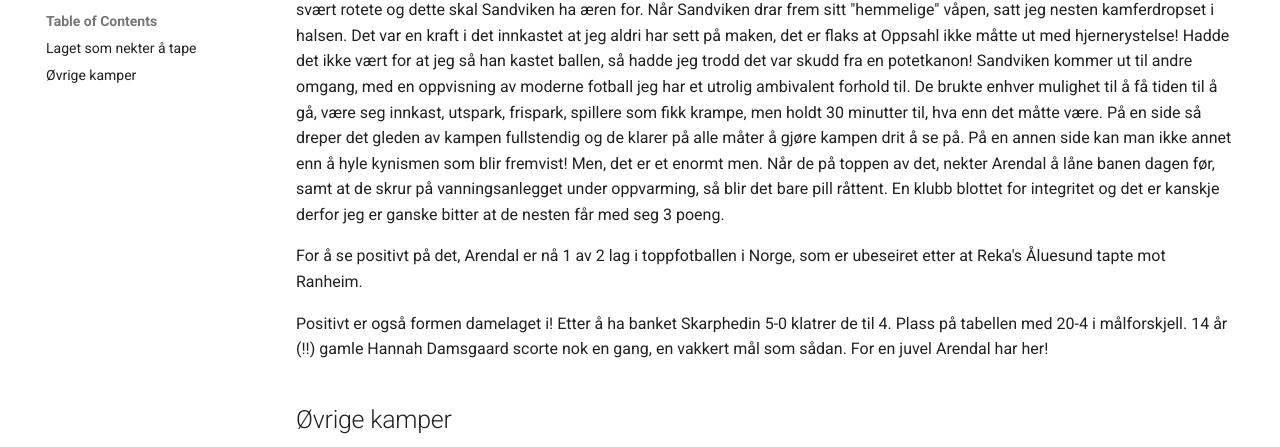
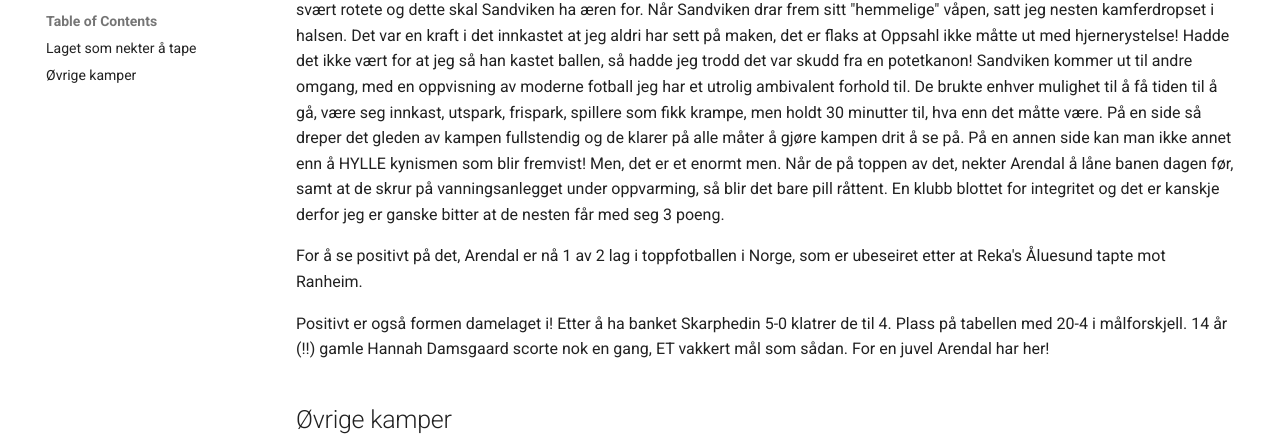
Before and after one commit to lewiuberg/forza-arendal, an MkDocs documentation site: the page built from docs/blog/posts/2025-06-02.md, in a window 1280 px wide and 900 px high, scrolled down 318 px. Shown: the part 311-758 px from the top of the window. Built offline with MkDocs 1.6.1 and Material for MkDocs 9.7.7, drawn with Linux system fonts in a browser that asks for light colours; comment, search, counter and statistics services are not loaded; some of the changed text lies outside the part shown.

Commit message:
Enhance match summary with improved language and clarity

```diff
--- a/docs/blog/posts/2025-06-02.md
+++ b/docs/blog/posts/2025-06-02.md
@@ -28,11 +28,11 @@
 
 Sandviken traff forsåvidt godt på kampplanen, de skal gjøre livet surt for Arendal i en hver situasjon. De gikk knallhardt til i enhver duell fra første spark på ballen og klarer for alt det er hvert å stykke opp kampen.
 Jeg opplever spesielt den første halvtimen som svært rotete og dette skal Sandviken ha æren for. Når Sandviken drar frem sitt "hemmelige" våpen, satt jeg nesten kamferdropset i halsen. Det var en kraft i det innkastet at jeg aldri har sett på maken, det er flaks at Oppsahl ikke måtte ut med hjernerystelse! Hadde det ikke vært for at jeg så han kastet ballen, så hadde jeg trodd det var skudd fra en potetkanon!
-Sandviken kommer ut til andre omgang, med en oppvisning av moderne fotball jeg har et utrolig ambivalent forhold til. De brukte enhver mulighet til å få tiden til å gå, være seg innkast, utspark, frispark, spillere som fikk krampe, men holdt 30 minutter til, hva enn det måtte være. På en side så dreper det gleden av kampen fullstendig og de klarer på alle måter å gjøre kampen drit å se på. På en annen side kan man ikke annet enn å hyle kynismen som blir fremvist! Men, det er et enormt men. Når de på toppen av det, nekter Arendal å låne banen dagen før, samt at de skrur på vanningsanlegget under oppvarming, så blir det bare pill råttent. En klubb blottet for integritet og det er kanskje derfor jeg er ganske bitter at de nesten får med seg 3 poeng.
+Sandviken kommer ut til andre omgang, med en oppvisning av moderne fotball jeg har et utrolig ambivalent forhold til. De brukte enhver mulighet til å få tiden til å gå, være seg innkast, utspark, frispark, spillere som fikk krampe, men holdt 30 minutter til, hva enn det måtte være. På en side så dreper det gleden av kampen fullstendig og de klarer på alle måter å gjøre kampen drit å se på. På en annen side kan man ikke annet enn å HYLLE kynismen som blir fremvist! Men, det er et enormt men. Når de på toppen av det, nekter Arendal å låne banen dagen før, samt at de skrur på vanningsanlegget under oppvarming, så blir det bare pill råttent. En klubb blottet for integritet og det er kanskje derfor jeg er ganske bitter at de nesten får med seg 3 poeng.
 
 For å se positivt på det, Arendal er nå 1 av 2 lag i toppfotballen i Norge, som er ubeseiret etter at Reka's Åluesund tapte mot Ranheim.
 
-Positivt er også formen damelaget i! Etter å ha banket Skarphedin 5-0 klatrer de til 4. Plass på tabellen med 20-4 i målforskjell. 14 år (!!) gamle Hannah Damsgaard scorte nok en gang, en vakkert mål som sådan. For en juvel Arendal har her!
+Positivt er også formen damelaget i! Etter å ha banket Skarphedin 5-0 klatrer de til 4. Plass på tabellen med 20-4 i målforskjell. 14 år (!!) gamle Hannah Damsgaard scorte nok en gang, ET vakkert mål som sådan. For en juvel Arendal har her!
 
 ## Øvrige kamper
 
```
